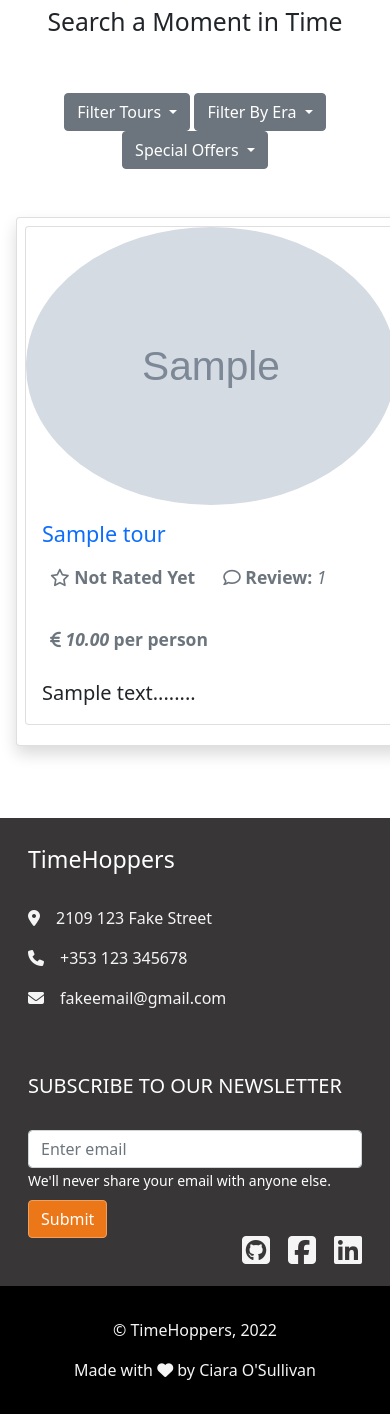
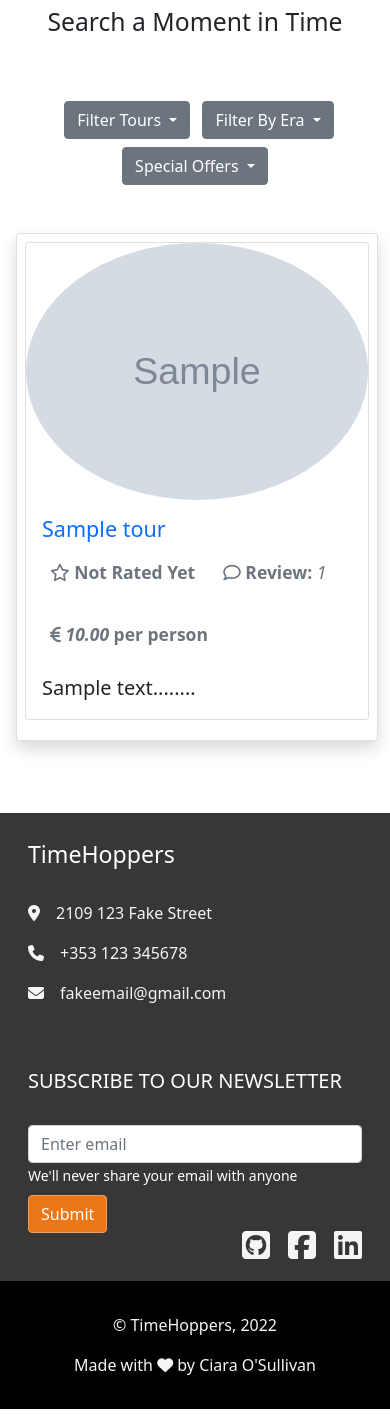
Before and after one commit to ciaraosull/project-5-time-hoppers, a Django app: page /tours/ in a window 390 px wide; the page is wider, and only the part inside the window is pictured. Shown: the part 148-1562 px from the top of that part. Run offline with Django 3.2, Linux system fonts and the light colour scheme; tables that the repository leaves empty hold one stand-in row (values such as "Sample post"); grey boxes marked "Sample" are stand-in pictures; some libraries are stand-ins or nearby versions.

Commit message:
Adjust padding & margins on tour detail page for responsive design

```diff
--- a/static/css/style.css
+++ b/static/css/style.css
@@ -110,3 +110,7 @@ main {
     object-fit: fill;
     position: fixed;
 }
+
+.tour-detail {
+    background-color: #f19f5c;
+}
--- a/templates/base.html
+++ b/templates/base.html
@@ -222,8 +222,7 @@
                             <label for="exampleInputEmail1"></label>
                             <input type="email" class="form-control" id="exampleInputEmail1"
                                 aria-describedby="emailHelp" placeholder="Enter email">
-                            <small id="emailHelp" class="form-text text-white">We'll never share your email with anyone
-                                else.</small>
+                            <small id="emailHelp" class="form-text text-white">We'll never share your email with anyone</small>
                         </div>
 
                         <div class="d-flex justify-content-start pt-2"><button type="submit"
--- a/tours/templates/tours/tours.html
+++ b/tours/templates/tours/tours.html
@@ -14,7 +14,7 @@
     <div class="filter-menu pt-5 pb-3 col-md-7 offset-md-2 text-center text-md-start">
         <!-- Filter Tours Menu -->
         <div class="btn-group">
-            <button type="button" class="btn btn-secondary dropdown-toggle" data-bs-toggle="dropdown"
+            <button type="button" class="btn btn-secondary dropdown-toggle m-2" data-bs-toggle="dropdown"
                 aria-expanded="false">
                 Filter Tours
             </button>
@@ -64,12 +64,11 @@
 
 
 <!-- List of Tours -->
-
 <section class="pt-3 pb-3 position-relative">
     <div class="container px-md-5">
-        <div class="row">
+        <div class="row me-3">
             {%  for tour in tours  %}
-            <div class="col-lg-4 col-md-5 col-12 card m-3 shadow p-2 mb-3 bg-body rounded">
+            <div class="col-lg-4 col-md-5 col-12 card m-3 shadow p-2 bg-body rounded">
                 <div class="card-group">
                     <div class="card">
 
```
Also changed, not shown: tours/templates/tours/tour_detail.html (+5 -3 lines).
